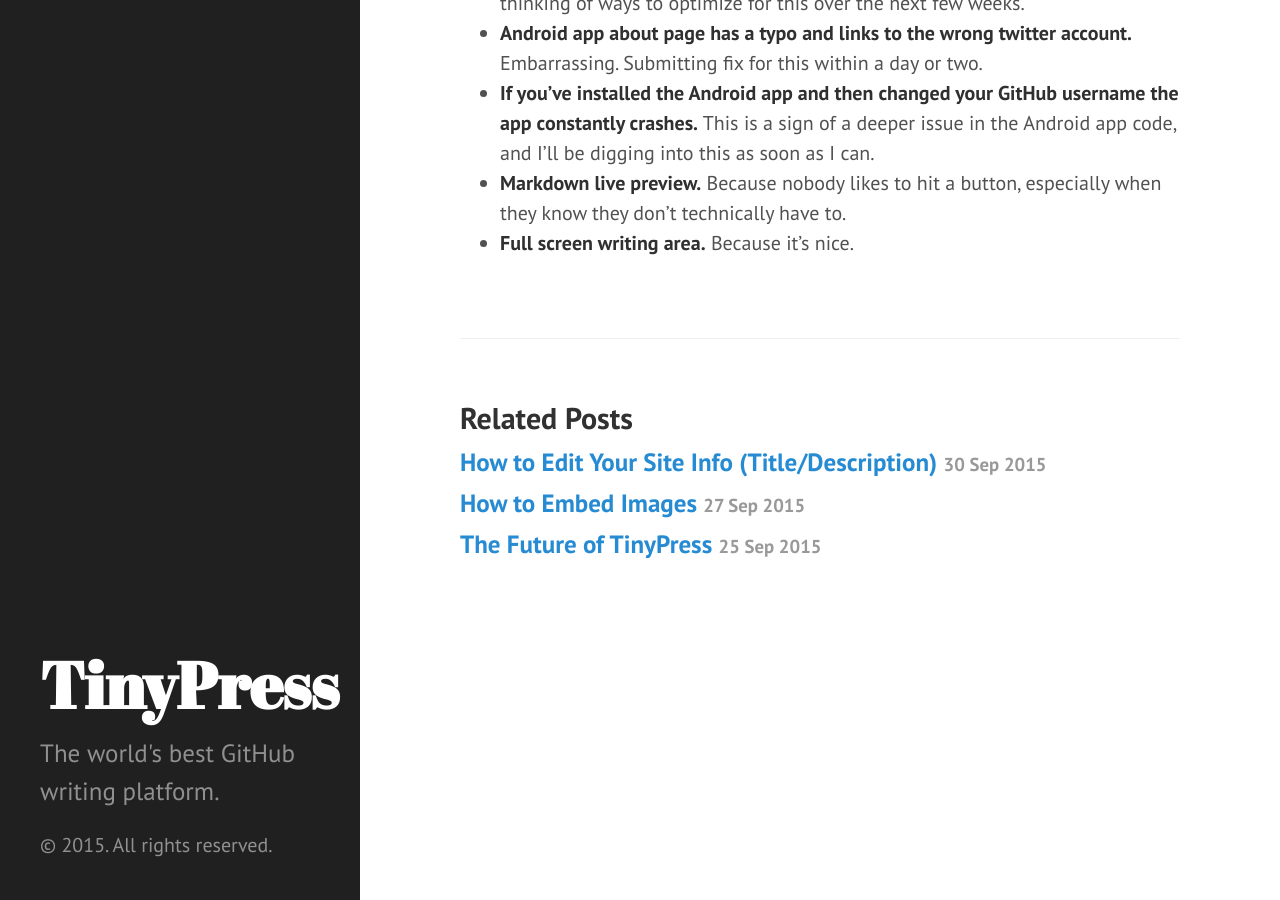
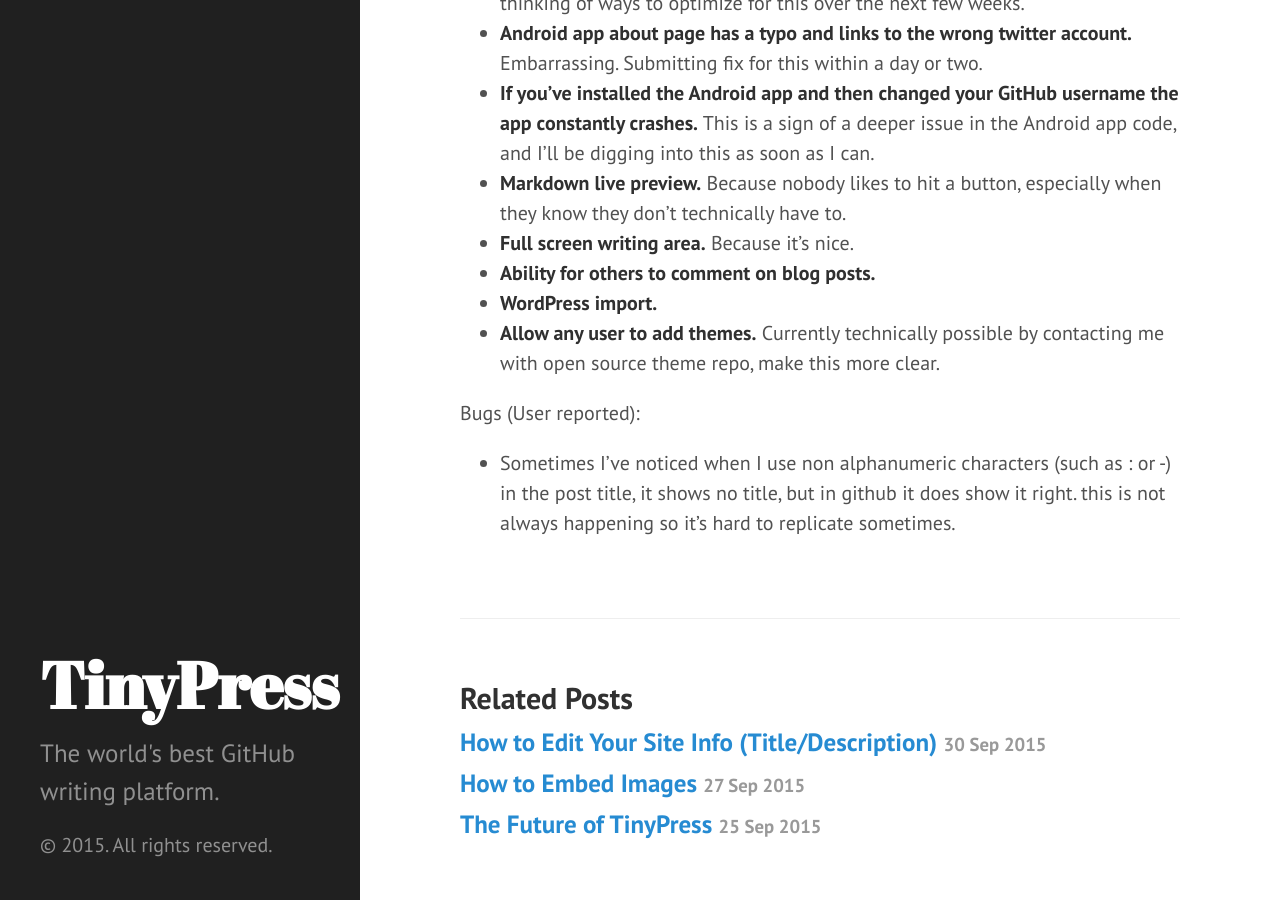
Before and after one commit to fugabi/tinypressco.github.io, a Jekyll site: the page built from _posts/2015-10-18-on-hacker-news.markdown, in a window 1280 px wide and 900 px high, scrolled down 1232 px. Built offline with Jekyll 4.4.1, drawn with Linux system fonts in a browser that asks for light colours.

Commit message:
Post update: On Hacker News!

```diff
--- a/_posts/2015-10-18-on-hacker-news.markdown
+++ b/_posts/2015-10-18-on-hacker-news.markdown
@@ -21,3 +21,10 @@ Cataloging feature requests:
 - <strong>If you've installed the Android app and then changed your GitHub username the app constantly crashes.</strong> This is a sign of a deeper issue in the Android app code, and I'll be digging into this as soon as I can.
 - <strong>Markdown live preview.</strong> Because nobody likes to hit a button, especially when they know they don't technically have to.
 - <strong>Full screen writing area.</strong> Because it's nice.
+- <strong>Ability for others to comment on blog posts.</strong>
+- <strong>WordPress import.</strong>
+- <strong>Allow any user to add themes.</strong> Currently technically possible by contacting me with open source theme repo, make this more clear.
+
+Bugs (User reported):
+
+- Sometimes I've noticed when I use non alphanumeric characters (such as : or -) in the post title, it shows no title, but in github it does show it right. this is not always happening so it's hard to replicate sometimes.
```
